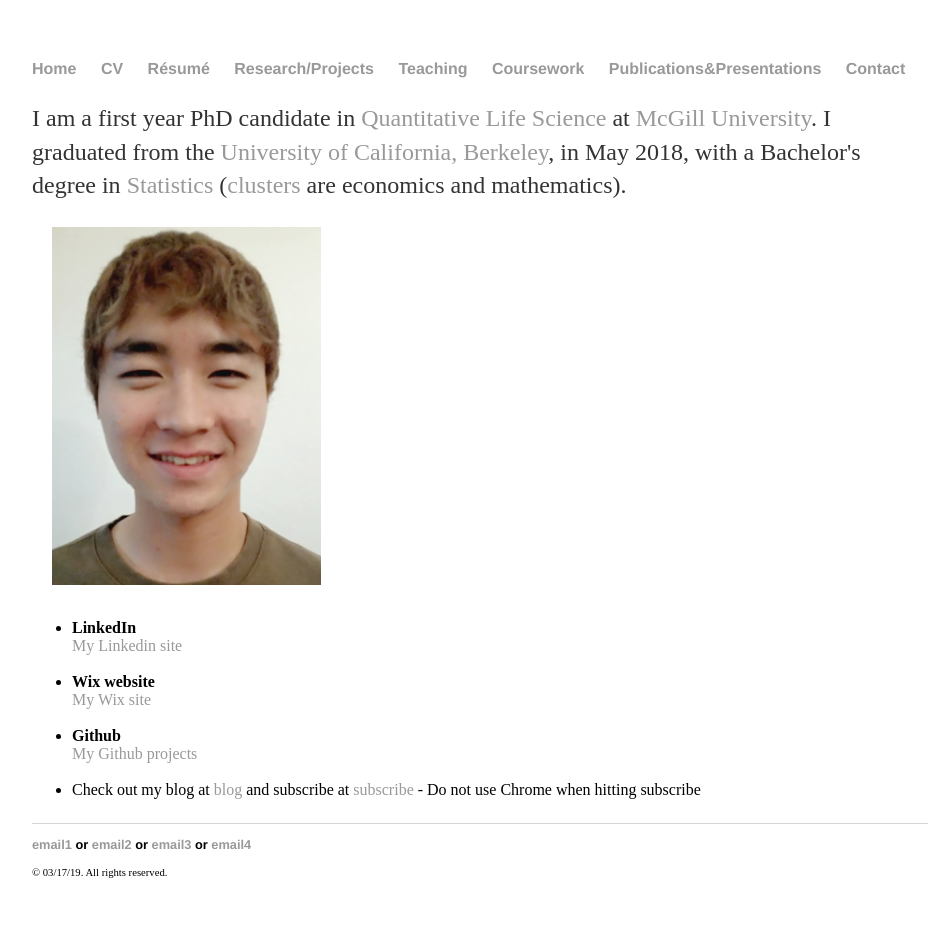
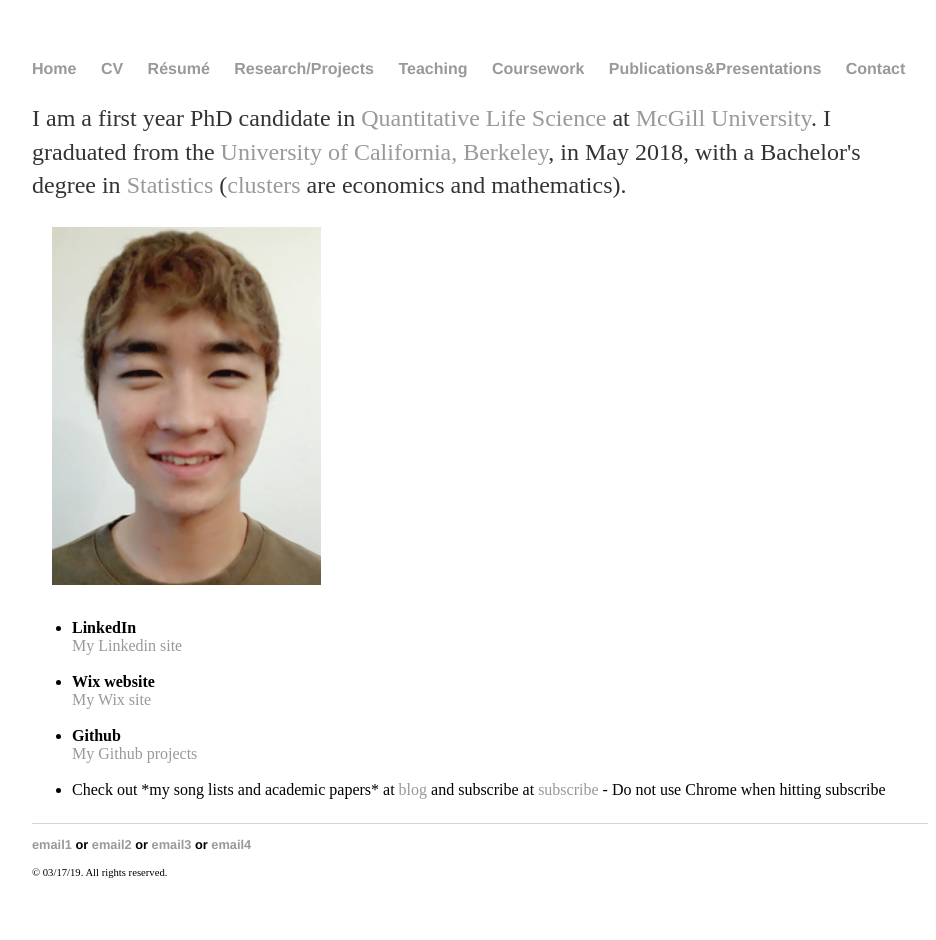
Before and after one commit to yjkweon24/yjkweon24.github.io, a Jekyll site: the page built from index.html, in a window 1280 px wide. Shown: the whole page, without its empty margins (160-1096 px from the left). Built offline with Jekyll 4.4.1, drawn with Linux system fonts in a browser that asks for light colours.

Commit message:
Update indexing

```diff
--- a/index.html
+++ b/index.html
@@ -21,6 +21,6 @@
 		<li> <b>Github</b> </li>
 		<a href="https://github.com/yjkweon24">My Github projects</a><br>
 		<br>
-		<li> Check out my blog at <a href = "https://yjkweon24.github.io/blog/">blog</a> and subscribe at <a href = "https://yjkweon24.github.io/blog/atom.xml">subscribe</a> - Do not use Chrome when hitting subscribe</li>
+		<li> Check out *my song lists and academic papers* at <a href = "https://yjkweon24.github.io/blog/">blog</a> and subscribe at <a href = "https://yjkweon24.github.io/blog/atom.xml">subscribe</a> - Do not use Chrome when hitting subscribe</li>
 	</ul>
 </p>
```
